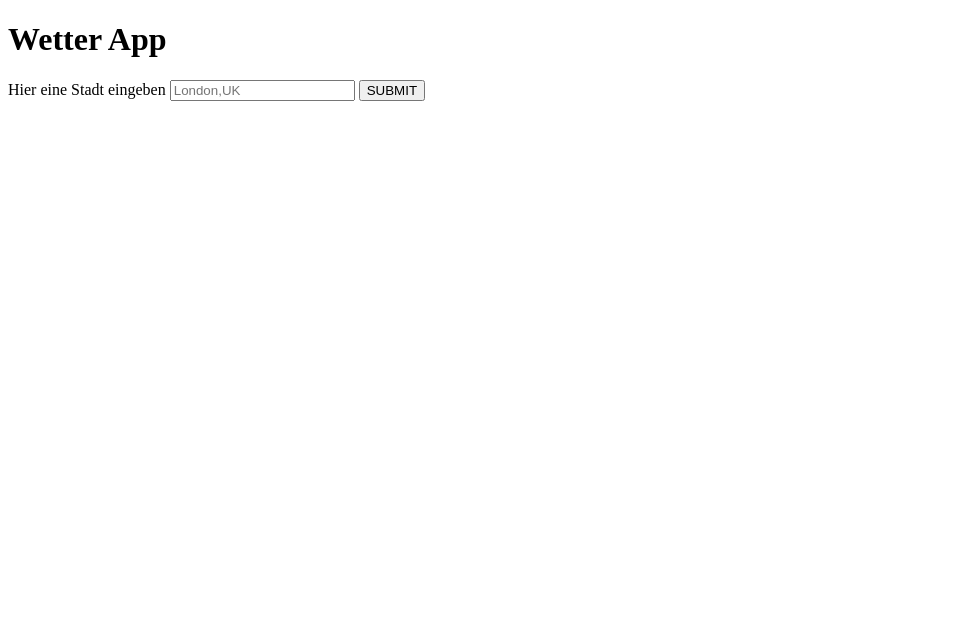
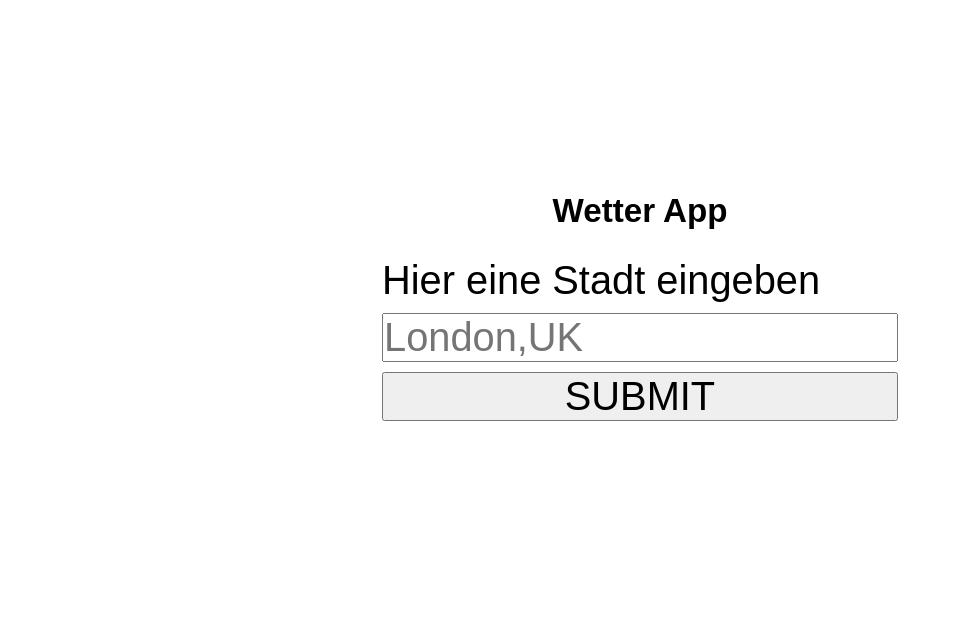
Before and after one commit to BorisKarl/weatherApp, a website: page dist/index.html in a window 1280 px wide. Shown: the whole page, without its empty margins (0-953 px from the left). Drawn offline with Linux system fonts and the light colour scheme; a web font is replaced by a local one.

Commit message:
css fixed, clouds added

```diff
--- a/src/css/styles.css
+++ b/src/css/styles.css
@@ -0,0 +1,26 @@
+* {
+    margin: 0;
+    padding: 0;
+    font-family: 'Neutraface Text', sans-serif;
+    font-size: larger;
+}
+
+.content {
+    display: flex;
+    flex-direction: column;
+    justify-content: center;
+    align-items: center;
+    gap: 1em;
+    height: 80vh;
+
+}
+
+.formContent {
+    display: flex;
+    flex-direction: column;
+    gap: 10px;
+}
+
+.valueContent {
+    text-align: center;
+}
--- a/src/modules/apiFunctions.js
+++ b/src/modules/apiFunctions.js
@@ -8,6 +8,7 @@ const content = document.getElementById("valueContent");
 const cityDOM = document.getElementById("city");
 const tempDOM = document.getElementById("temp");
 const timeDOM = document.getElementById("time");
+const cloudsDOM = document.getElementById("clouds");
 
 async function getWeather(city) {
   try {
@@ -21,11 +22,15 @@ async function getWeather(city) {
       cityDOM.innerHTML = weatherData.name + ", " + weatherData.sys.country;
       tempDOM.innerHTML = Math.round(weatherData.main.temp) + " &degC";
       const t2 = performance.now();
-      timeDOM.textContent = `Wetter api hat ${((t2 - t1) / 6000).toFixed(
+      console.log(weatherData);
+      cloudsDOM.innerHTML = weatherData.weather[0].description;
+      timeDOM.textContent = `It took ${((t2 - t1) / 6000).toFixed(
         2
-      )} Sekunden gedauert...`;
+      )} seconds to fetch and display the data.`;
       console.log(
-        `Wetter api hat ${((t2 - t1) / 6000).toFixed(2)} Sekunden gedauert...`
+        `It took ${((t2 - t1) / 6000).toFixed(
+          2
+        )} seconds to fetch and display the data.`
       );
     }
   } catch (error) {
```
Also changed, not shown: dist/index.html, dist/main.js.
